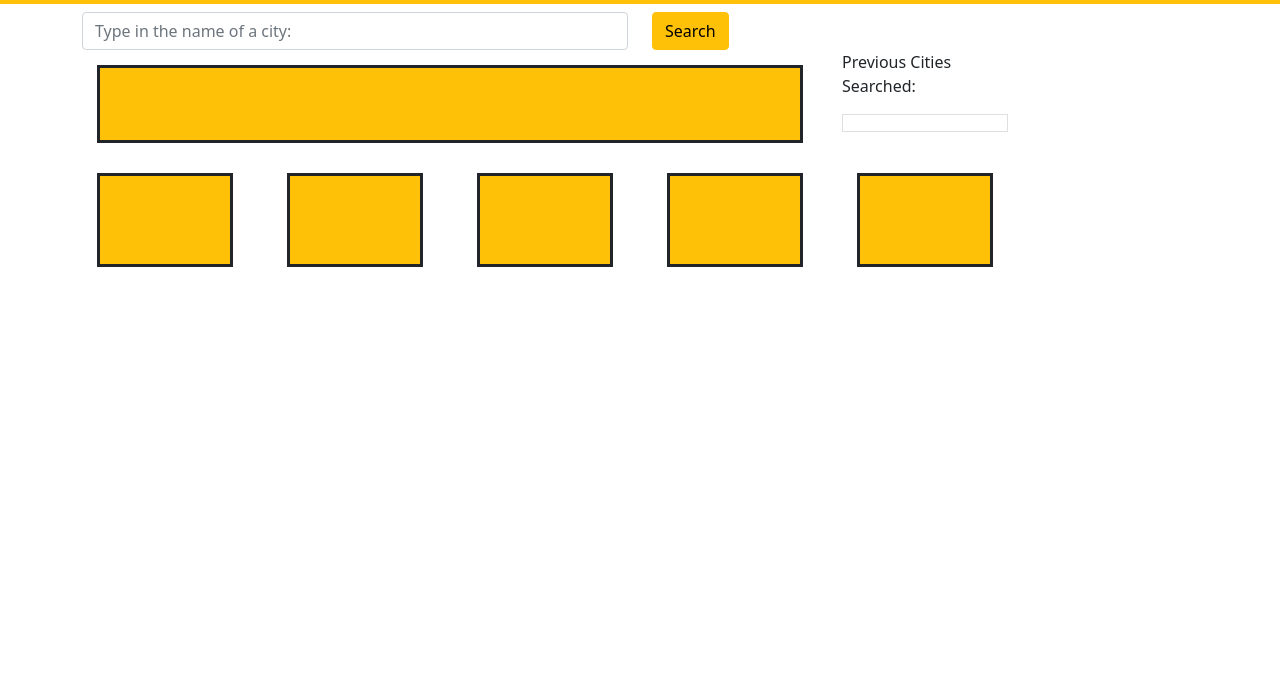
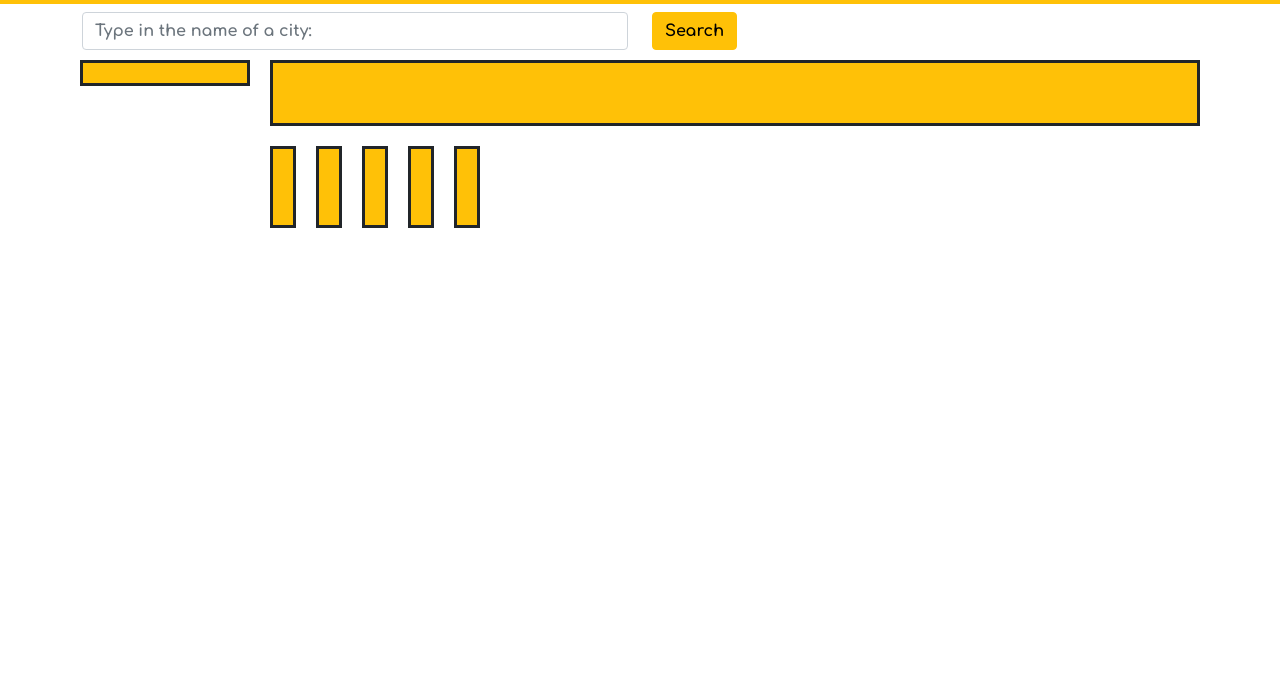
Before and after one commit to jlw429/HW6Weather, a plain HTML site: page index.html in a window 1280 px wide. Shown: the part 103-800 px from the top of the page. Drawn offline with nearby package versions, Linux system fonts and the light colour scheme.

Commit message:
updated readme along with css and index

```diff
--- a/assets/script.js
+++ b/assets/script.js
@@ -162,7 +162,7 @@ $(document).ready(function () {
     for (let i = dataStorage.length - 1; i >= 0; i--) {
       // cityHistory[cityHistory.length] = dataStorage[i];
       $('#prev-city-display').append(
-        '<li>' + dataStorage[i].citySearch + '</li>'
+        '<h6>' + dataStorage[i].citySearch + '</h6>'
         //.click(event => {
         // displayWeather(dataStorage[i].citySearch)
         //})
--- a/assets/style.css
+++ b/assets/style.css
@@ -1,11 +1,38 @@
-/* .prev-city {
-    float: right;
-    width: 33%
-} */
+.display-4 {
+    font-family: 'Comfortaa', cursive;
+    text-align: center
+}
 
+#city-search {
+    font-family: 'Comfortaa', cursive;
+}
+
+
+#search-button {
+    font-family: 'Comfortaa', cursive;
+}
+
+
+#prev-city-display {
+    font-family: 'Comfortaa', cursive;
+
+}
+
+#current-conditions {
+    font-family: 'Roboto', sans-serif;
+}
 .card-body {
-  margin: 15px;
+  margin: 10px;
   border: solid;
+  padding: 10px;
+}
+
+.card-main {
+    padding: 0px
+}
+
+.five {
+    font-family: 'Roboto', sans-serif;
 }
 
 /* .uv0_2 {
@@ -36,3 +63,10 @@
   max-width: auto;
   width: 20px;
 } */
+
+.end {
+    position: absolute;
+    right: 0;
+    bottom: 0;
+    width: 4em;
+}
--- a/index.html
+++ b/index.html
@@ -6,6 +6,9 @@
     <link href="https://cdn.jsdelivr.net/npm/bootstrap@5.0.0-beta1/dist/css/bootstrap.min.css" rel="stylesheet"
         integrity="sha384-giJF6kkoqNQ00vy+HMDP7azOuL0xtbfIcaT9wjKHr8RbDVddVHyTfAAsrekwKmP1" crossorigin="anonymous">
     <script src="https://ajax.googleapis.com/ajax/libs/jquery/3.5.1/jquery.min.js"></script>
+    <link rel="preconnect" href="https://fonts.gstatic.com">
+    <link href="https://fonts.googleapis.com/css2?family=Comfortaa:wght@700&family=Roboto:wght@400;700&display=swap"
+        rel="stylesheet">
     <link rel="stylesheet" href="assets\style.css">
     <title>Weather</title>
 </head>
@@ -31,31 +34,31 @@
         </div>
 
         <div class="row">
+            <div class="col-md-2 card-main">
+                <div id="prev-city-display" class="bg-warning card-body"></div>
+            </div>
 
-            <div class="col-sm-8 card-main">
+            <div class="col-md-10 card-main">
                 <div id="current-conditions" class="bg-warning card-body">
-                    <h3 id="cc"></h3>
-                    <p id="high"></p>
-                    <p id="low"></p>
-                    <p id="humid"></p>
-                    <p id="speed"></p>
-                    <p id="uv"></p>
+                    <h1 id="cc"></h1>
                     <img id="current-icon"></img>
+                    <h4 id="high"></h4>
+                    <h4 id="low"></h4>
+                    <h4 id="humid"></h4>
+                    <h4 id="speed"></h4>
+                    <h4 id="uv"></h4>
                 </div>
             </div>
+<!-- List Group for previous cities PREpended -->
 
-
-
-            <!-- List Group for previous cities PREpended -->
-            <ul class="col-sm-2 prev-city">
-                <p>Previous Cities Searched:</p>
-                <li id="prev-city-display" class="list-group-item"></li>
-            </ul>
             <!--Cards for 5 day forecast -->
         </div>
         <div class="row">
-            <div class="col-sm-2 card-main">
-                <div class="bg-warning card-body">
+            <div class="col-sm-2">
+
+            </div>
+            <div class="col-auto card-main">
+                <div class="bg-warning card-body five">
                     <p id="five-date-one"></p>
                     <img id="five-icon-one"></img>
                     <p id="five-high-one"></p>
@@ -64,8 +67,8 @@
 
                 </div>
             </div>
-            <div class="col-sm-2 card-main">
-                <div class="bg-warning card-body">
+            <div class="col-auto card-main">
+                <div class="bg-warning card-body five">
                     <p id="five-date-two"></p>
                     <img id="five-icon-two"></img>
                     <p id="five-high-two"></p>
@@ -73,8 +76,8 @@
                     <p id="humid-two"></p>
                 </div>
             </div>
-            <div class="col-sm-2 card-main">
-                <div class="bg-warning card-body">
+            <div class="col-auto card-main">
+                <div class="bg-warning card-body five">
                     <p id="five-date-three"></p>
                     <img id="five-icon-three"></img>
                     <p id="five-high-three"></p>
@@ -82,8 +85,8 @@
                     <p id="humid-three"></p>
                 </div>
             </div>
-            <div class="col-sm-2 card-main">
-                <div class="bg-warning card-body">
+            <div class="col-auto card-main">
+                <div class="bg-warning card-body five">
                     <p id="five-date-four"></p>
                     <img id="five-icon-four"></img>
                     <p id="five-high-four"></p>
@@ -91,8 +94,8 @@
                     <p id="humid-four"></p>
                 </div>
             </div>
-            <div class="col-sm-2 card-main">
-                <div class="bg-warning card-body">
+            <div class="col-auto card-main">
+                <div class="bg-warning card-body five">
                     <p id="five-date-five"></p>
                     <img id="five-icon-five"></img>
                     <p id="five-high-five"></p>
```
Also changed, not shown: 1 other file.
